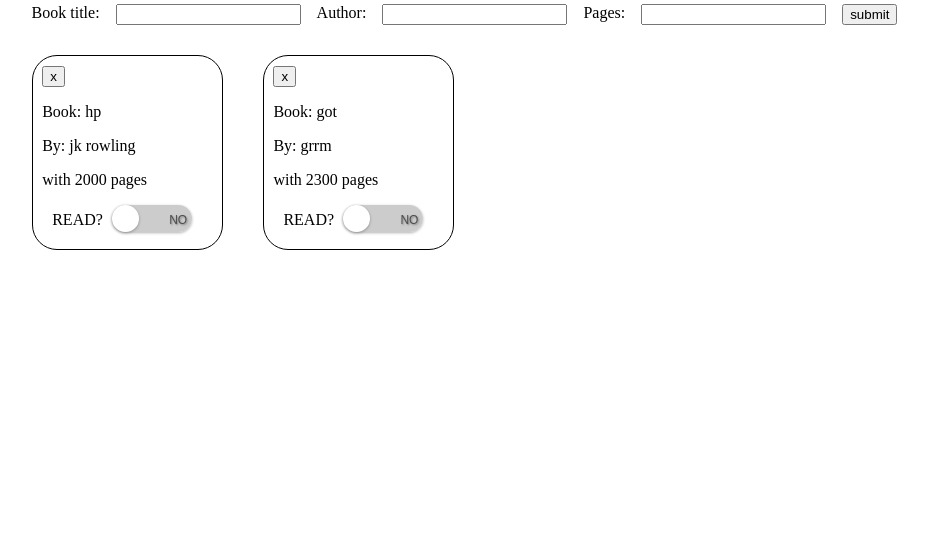
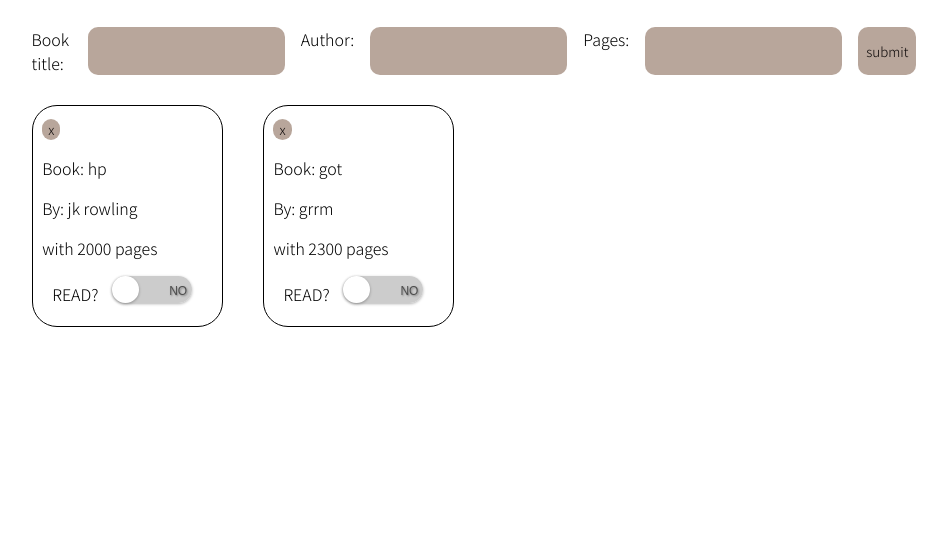
Before and after one commit to copypastemaster/library-app, a plain HTML site: page index.html in a window 1280 px wide. Shown: the part 249-800 px from the top of the page, without its empty margins (166-1113 px from the left). Drawn offline with Linux system fonts and the light colour scheme; a web font is replaced by a local one.

Commit message:
font added; more styles soon!

```diff
--- a/index.html
+++ b/index.html
@@ -24,18 +24,21 @@
         <input type="text"
                id="title"
                name="title"
+               maxlength="40"
                required >
 
         <label for="author">Author:</label>
         <input type="text"
                id="author"
                name="author"
+               maxlength="40"
                required >
 
         <label for="page">Pages:</label>
         <input type="number"
                id="page"
                name="page"
+               maxlength="10"
                required >
 
         <input type="submit"
--- a/style.css
+++ b/style.css
@@ -1,3 +1,9 @@
+@import url('https://fonts.googleapis.com/css2?family=Chakra+Petch:wght@300&family=Noto+Sans+JP:wght@300&family=Nunito+Sans:ital,wght@1,200&family=Roboto:wght@300;400&family=Shantell+Sans:ital,wght@1,300&family=Tilt+Prism&display=swap');
+
+* {
+  font-family: 'Noto Sans JP', sans-serif
+}
+
 /* toggle */
 .toggle {
   --width: 80px;
@@ -105,6 +111,21 @@
   gap: 30px;
 }
 
+#main input {
+  border-radius: 10px;
+  background-color: rgb(184, 166, 155);
+  border: none;
+  color: rgb(10, 6, 6);
+}
+
+#main input:focus {
+  border: none;
+}
+
+input[type=submit] {
+  padding: 0.5rem;
+}
+
 #header > h2 {
   font-size: clamp(36px, 48px, 56px);
 }
```
